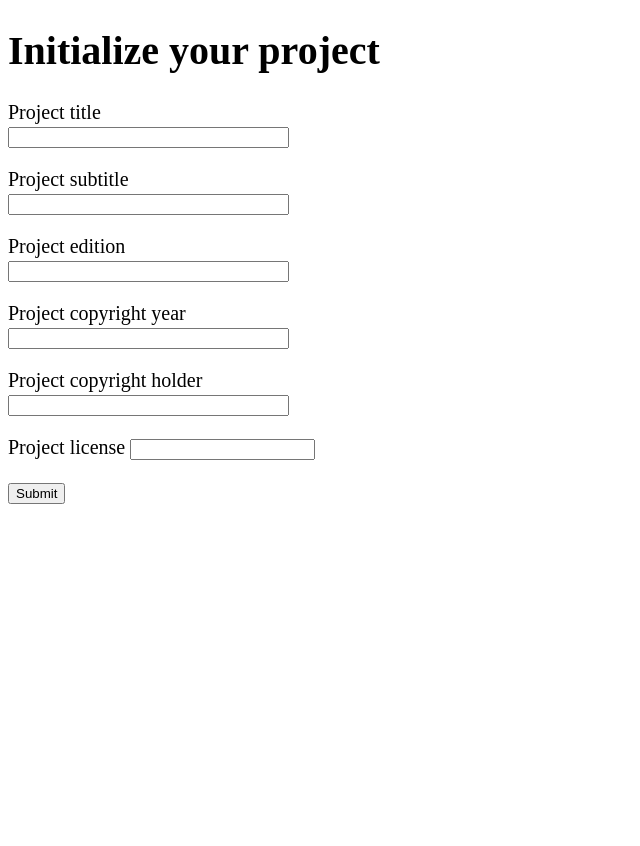
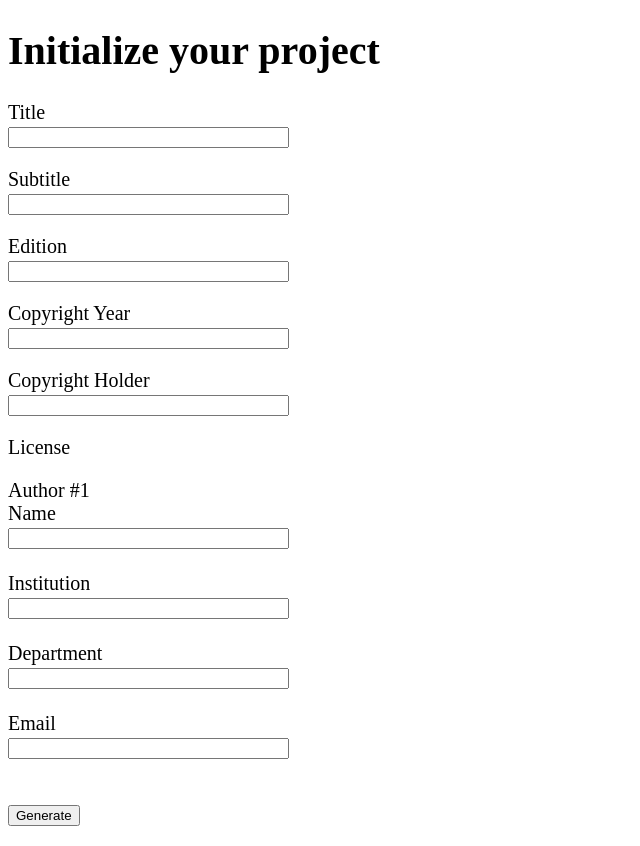
Before and after one commit to leingang/pretext-init-webui, a Flask app: template pretext_init/templates/new_project.html in a window 1280 px wide. Shown: the whole page, without its empty margins (0-640 px from the left). Before the commit the page ends 504 px from the top, so only its background shows below. Run offline with Flask 2, Linux system fonts and the light colour scheme; the template is opened without the code that fills it: values that come from a table or form of the project are taken from there, most other values are stand-ins (such as "Sample title", 1, 10 or a date in 2020); form fields are guessed from the names that the template uses; parts of the project's set-up code (start-up, migrations or seed data) failed here and were passed over.

Commit message:
Allow setting of two authors

```diff
--- a/pretext_init/forms.py
+++ b/pretext_init/forms.py
@@ -1,6 +1,12 @@
 from flask_wtf import FlaskForm
-from wtforms import StringField, PasswordField, BooleanField, RadioField, SubmitField
-from wtforms.validators import DataRequired
+from wtforms import StringField, PasswordField, BooleanField, RadioField, SubmitField, FieldList, FormField
+from wtforms.validators import DataRequired, Email
+
+class AuthorForm(FlaskForm):
+    author_name = StringField('Name',validators=[DataRequired()])
+    author_institution = StringField('Institution')
+    author_department = StringField('Department')
+    author_email = StringField('Email',validators=[Email()])
 
 class NewProjectForm(FlaskForm):
     project_title = StringField('Title',validators=[DataRequired()])
--- a/pretext_init/templates/new_project.html
+++ b/pretext_init/templates/new_project.html
@@ -28,6 +28,18 @@
         {{ form.project_license.label }}
         {{ form.project_license }}
     </p>
+    {% for author_entry_form in form.authors %}
+    {{ author_entry_form.hidden_tag() }}
+    Author #{{ loop.index }}
+        <div>{{ author_entry_form.author_name.label }}</div>
+        <div>{{ author_entry_form.author_name(size=32) }}</div><br>
+        <div>{{ author_entry_form.author_institution.label }}</div>
+        <div>{{ author_entry_form.author_institution(size=32) }}</div><br>
+        <div>{{ author_entry_form.author_department.label }}</div>
+        <div>{{ author_entry_form.author_department(size=32) }}</div><br>
+        <div>{{ author_entry_form.author_email.label }}</div>
+        <div>{{ author_entry_form.author_email(size=32) }}</div><br>
+    {% endfor %}
     <p>{{ form.submit() }}</p>
 </form>
 {% endblock %}
```
Also changed, not shown: pretext_init/project.py (+24 -1 lines).
